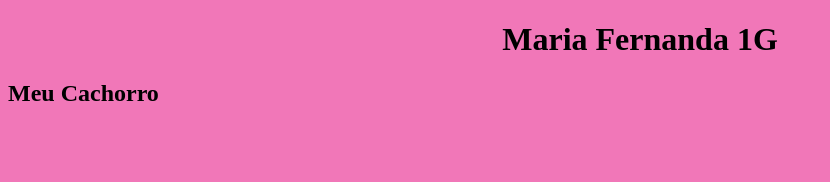
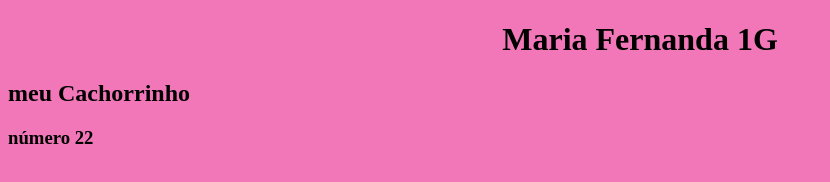
Before and after one commit to NandaTrindade27/primeirog_2t, a plain HTML site: page index.html in a window 1280 px wide. Shown: the whole page, without its empty margins (0-830 px from the left). Drawn offline with Linux system fonts and the light colour scheme.

Commit message:
aula 27/07/2022

```diff
--- a/index.html
+++ b/index.html
@@ -6,7 +6,8 @@
      <link rel="stylesheet" href="estilo.css">
    </head>
    <body>
-     <h1>Maria Fernanda 1G</h1>
-     <h2>Meu Cachorro</h2>
+     <h1>Maria Fernanda 1G </h1>
+     <h2>meu Cachorrinho</h2>
+     <h3>número 22 </h3>
    </body>
  </html>
```
